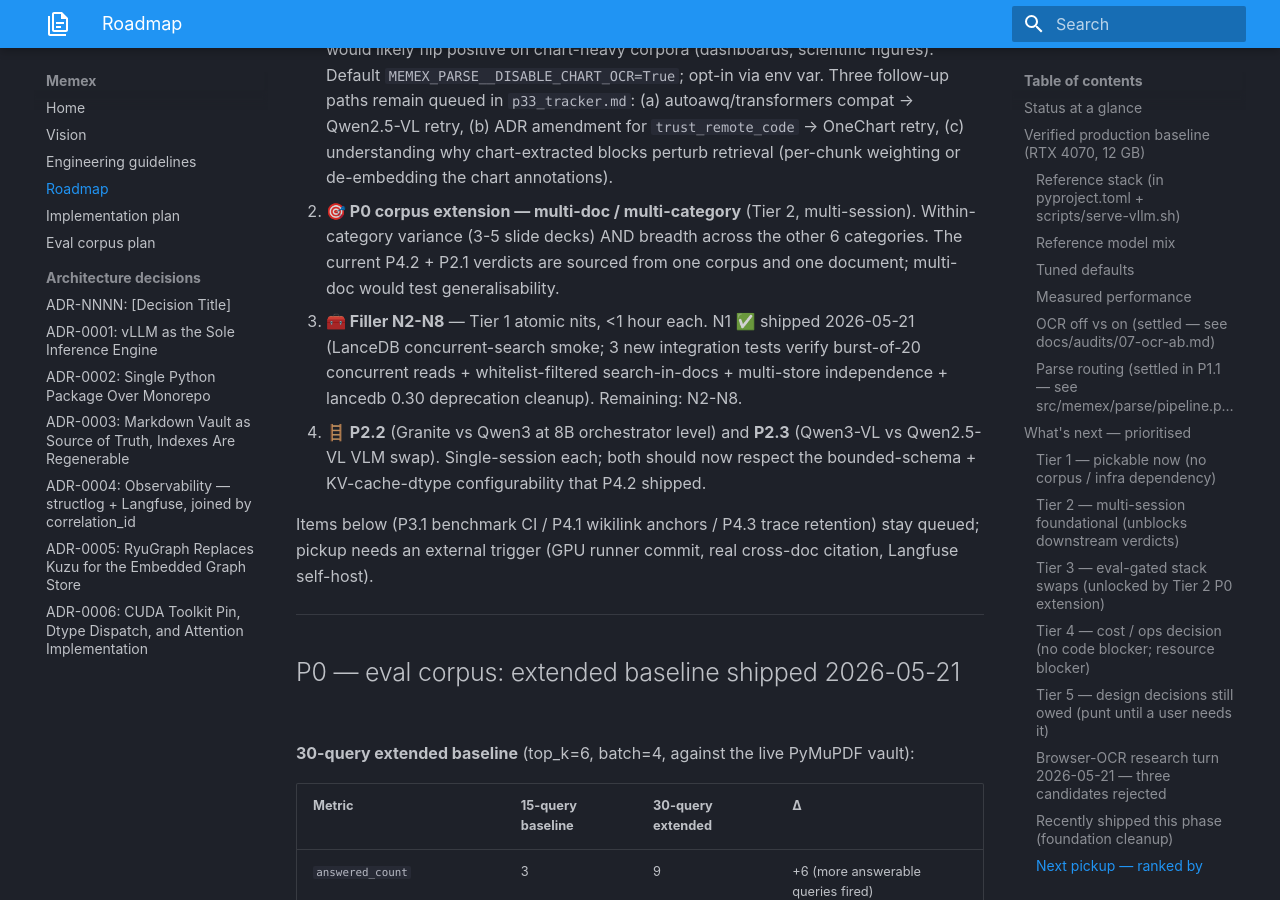
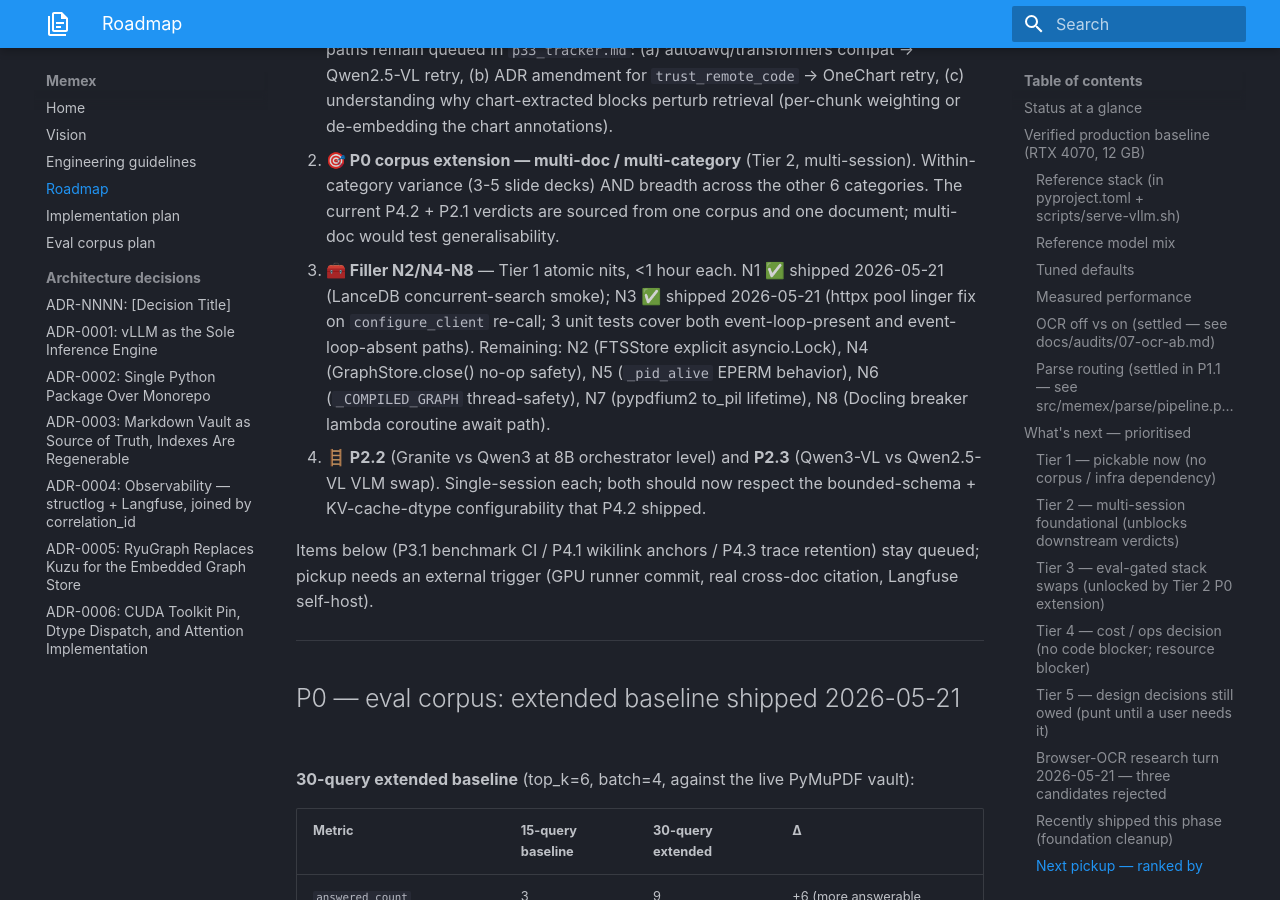
Before and after one commit to Zenetusken/memex, an MkDocs documentation site: the page built from docs/ROADMAP.md, in a window 1280 px wide and 900 px high, scrolled down 10558 px. Built offline with MkDocs 1.6.1 and Material for MkDocs 9.7.7, drawn with Linux system fonts in a browser that asks for light colours; some of the changed text lies outside the part shown.

Commit message:
docs/ROADMAP: N3 ship + next-pickup re-rank (88 commits, 168/168 tests)
Filler N3 (configure_client httpx pool linger fix) shipped in
cf428cf. ROADMAP entries updated:

- "Last updated" line names N3 + bumps to 88 commits / 168 tests.
- "Next pickup" #3 list flips to "Filler N2/N4-N8" (N1 + N3 stricken).
- Filler list entry struck through with the implementation
  summary.

Memory files (MEMORY.md + next_priorities.md) synced.

No code changes.

Co-Authored-By: Claude Opus 4.7 <noreply@anthropic.com>

```diff
--- a/docs/ROADMAP.md
+++ b/docs/ROADMAP.md
@@ -1,6 +1,6 @@
 # Memex Roadmap
 
-**Last updated:** 2026-05-21 (phase wrap — P1 backlog + P3.2 daemon stack + P2.1 infra + P0 rigorous baseline + slide-deck Docling routing + **P2.4 refusal calibration** + **xgrammar empty-draft short-circuit** + **P0 corpus extension to 30 queries** + **retrieval-truncate-budget retune** + **P2.1 verdict (cross_encoder wins)** + **P4.2 smaller-orchestrator tier** + **P3.3 chart-OCR v1 + v2 layered defense** + **Filler N1 (LanceDB concurrent-search smoke)** all shipped. **P2.2 Granite 4.1-8B-FP8 attempted, vLLM-blocked** (hybrid Mamba2 arch hangs at FA2 init in vLLM 0.21). **Browser-OCR research turn 2026-05-21 (extended)**: three candidate technologies investigated and rejected — Tesseract.js v7 (defer; doesn't address chart-OCR), Surya via Pyodide (Pyodide blocked by no-PyTorch-WASM), InternVL3-9B via ONNX Runtime Web (infeasible at browser RAM ceiling; Qwen2.5-VL-7B already better and resident server-side). 86 commits on `main`, 165/165 tests green. Next pickup: Filler N2-N8 (atomic, autonomous) or P3.3 v3 retrieval-layer fix.)
+**Last updated:** 2026-05-21 (phase wrap — P1 backlog + P3.2 daemon stack + P2.1 infra + P0 rigorous baseline + slide-deck Docling routing + **P2.4 refusal calibration** + **xgrammar empty-draft short-circuit** + **P0 corpus extension to 30 queries** + **retrieval-truncate-budget retune** + **P2.1 verdict (cross_encoder wins)** + **P4.2 smaller-orchestrator tier** + **P3.3 chart-OCR v1 + v2 layered defense** + **Filler N1 (LanceDB concurrent-search smoke)** + **Filler N3 (httpx pool linger fix)** all shipped. **P2.2 Granite 4.1-8B-FP8 attempted, vLLM-blocked** (hybrid Mamba2 arch hangs at FA2 init in vLLM 0.21). **Browser-OCR research turn**: Tesseract.js v7 / Surya-via-Pyodide / InternVL3-9B-via-ONNX-Web all rejected. 88 commits on `main`, 168/168 tests green. Next pickup: Filler N2/N4-N8 (atomic, autonomous) or P3.3 v3 retrieval-layer fix.)
 
 The blueprint in [`IMPLEMENTATION-PLAN.md`](IMPLEMENTATION-PLAN.md) is the architectural design — module signatures, cross-cutting concerns, build order. This document is the **operational view**: what is shipped today, what is measured, and what comes next.
 
@@ -171,7 +171,7 @@ The three honest leverage points for chart-OCR remain in `p33_tracker.md`: (a) O
 
 1. ~~**🏗️ P3.3 chart-OCR pass over Docling figures**~~ — ✅ **Infrastructure shipped 2026-05-21 (mixed verdict; default OFF)**. 5 + 3 sessions total. Layered defense (pre-filter via Docling's built-in `DocumentPictureClassifier` + heuristic cleanup of DePlot output) progressively recovered 1→2→4 of the 9 baseline-answered queries. HARD GATES preserved at every stage (`refusal_cf=1.0`, hallucinations=0). **But chart-OCR enrichment shifts retrieval rankings**: +1 chart-numeric query gained (Q21 `-minimal` flag overhead) but −6 prose queries regressed (chart-extracted blocks outrank the prose-bearing chunks for unrelated queries). Net −5 ANS on this prose-heavy corpus; would likely flip positive on chart-heavy corpora (dashboards, scientific figures). Default `MEMEX_PARSE__DISABLE_CHART_OCR=True`; opt-in via env var. Three follow-up paths remain queued in `p33_tracker.md`: (a) autoawq/transformers compat → Qwen2.5-VL retry, (b) ADR amendment for `trust_remote_code` → OneChart retry, (c) understanding why chart-extracted blocks perturb retrieval (per-chunk weighting or de-embedding the chart annotations).
 2. **🎯 P0 corpus extension — multi-doc / multi-category** (Tier 2, multi-session). Within-category variance (3-5 slide decks) AND breadth across the other 6 categories. The current P4.2 + P2.1 verdicts are sourced from one corpus and one document; multi-doc would test generalisability.
-3. **🧰 Filler N2-N8** — Tier 1 atomic nits, <1 hour each. N1 ✅ shipped 2026-05-21 (LanceDB concurrent-search smoke; 3 new integration tests verify burst-of-20 concurrent reads + whitelist-filtered search-in-docs + multi-store independence + lancedb 0.30 deprecation cleanup). Remaining: N2-N8.
+3. **🧰 Filler N2/N4-N8** — Tier 1 atomic nits, <1 hour each. N1 ✅ shipped 2026-05-21 (LanceDB concurrent-search smoke); N3 ✅ shipped 2026-05-21 (httpx pool linger fix on `configure_client` re-call; 3 unit tests cover both event-loop-present and event-loop-absent paths). Remaining: N2 (FTSStore explicit asyncio.Lock), N4 (GraphStore.close() no-op safety), N5 (`_pid_alive` EPERM behavior), N6 (`_COMPILED_GRAPH` thread-safety), N7 (pypdfium2 to_pil lifetime), N8 (Docling breaker lambda coroutine await path).
 4. **🪜 P2.2** (Granite vs Qwen3 at 8B orchestrator level) and **P2.3** (Qwen3-VL vs Qwen2.5-VL VLM swap). Single-session each; both should now respect the bounded-schema + KV-cache-dtype configurability that P4.2 shipped.
 
 Items below (P3.1 benchmark CI / P4.1 wikilink anchors / P4.3 trace retention) stay queued; pickup needs an external trigger (GPU runner commit, real cross-doc citation, Langfuse self-host).
@@ -336,6 +336,7 @@ Routes slide-deck-shaped documents to Docling instead of PyMuPDF via a new Tier
 When bored, working from `docs/audits/00-synthesis.md`:
 
 - ~~**N1**~~ ✅ shipped 2026-05-21 — LanceDB concurrent-search smoke test (3 integration tests; verified async surface tolerates burst-of-20 concurrent reads; multi-store independence + lancedb 0.30 deprecation cleanup as a bonus)
+- ~~**N3**~~ ✅ shipped 2026-05-21 — `configure_client` httpx pool linger fix; best-effort `loop.create_task(old.close())` when an event loop is running, structured-log warning otherwise. 3 unit tests cover both code paths.
 - **N2** — `FTSStore` explicit `asyncio.Lock` for future `transaction()` use
 - **N3** — `configure_client` should close prior `_client` on re-call (httpx pool linger)
 - **N4** — Verify `GraphStore.close()` is no-op-safe on current ryugraph (Kuzu lineage needed it)
```
